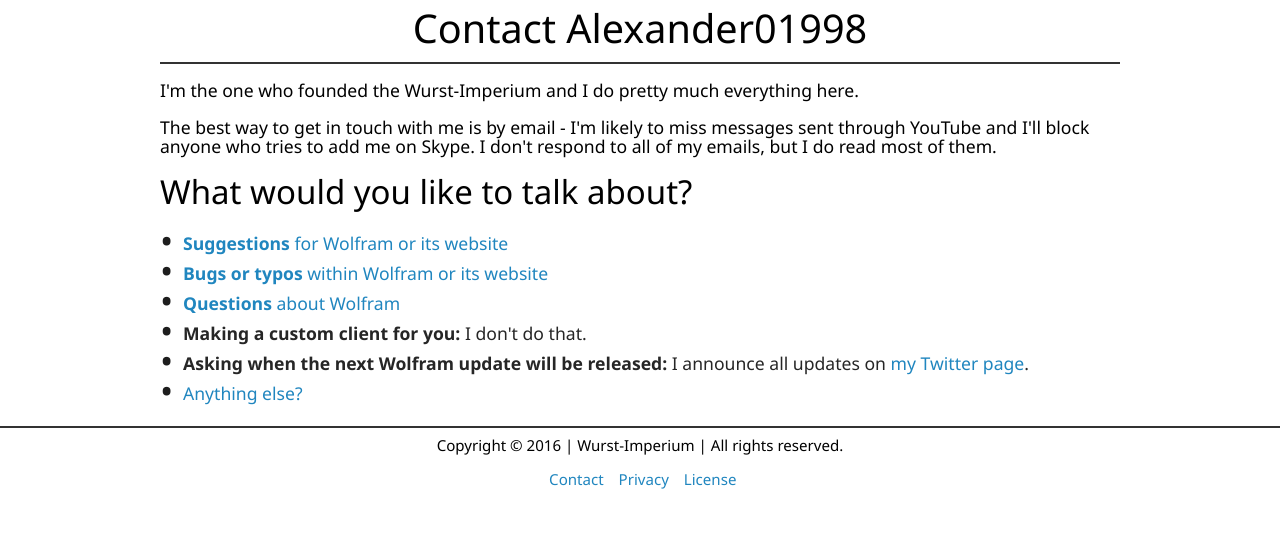
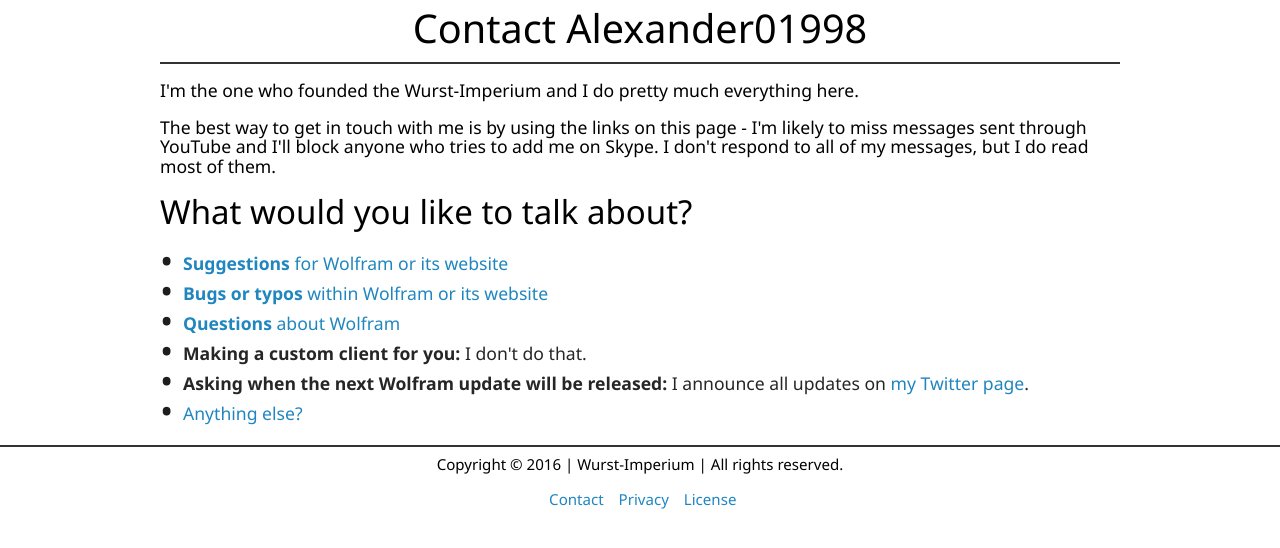
Before and after one commit to Wurst-Imperium/WolframClient.net, a Jekyll site: the page built from _contact/index.html, in a window 1280 px wide, cut to the strip 270-818 px from the top of the page. Built offline with Jekyll 4.4.1, drawn with Linux system fonts in a browser that asks for light colours.

Commit message:
Improve contact page

```diff
--- a/_contact/index.html
+++ b/_contact/index.html
@@ -14,7 +14,7 @@ permalink: /contact/
   I'm the one who founded the Wurst-Imperium and I do pretty much everything here.
 </p>
 <p>
-  The best way to get in touch with me is by email - I'm likely to miss messages sent through YouTube and I'll block anyone who tries to add me on Skype. I don't respond to all of my emails, but I do read most of them.
+  The best way to get in touch with me is by using the links on this page - I'm likely to miss messages sent through YouTube and I'll block anyone who tries to add me on Skype. I don't respond to all of my messages, but I do read most of them.
 </p>
 <h2 class="text-light">What would you like to talk about?</h2>
 <ul class="simple-list dark-bullet">
--- a/_contact/questions.html
+++ b/_contact/questions.html
@@ -21,3 +21,6 @@ title: Questions about Wolfram
 <p>
   If you can verify that your question is a good one, please send an email to <a href="mailto:contact.wurstimperium@gmail.com">contact.wurstimperium@gmail.com</a>.
 </p>
+<p>
+  If you just want a quick answer to a quick question, you might want to <a href="https://www.alexander01998.tk/twitter">send me a tweet</a> instead (only tweets please, no DMs).
+</p>
```
